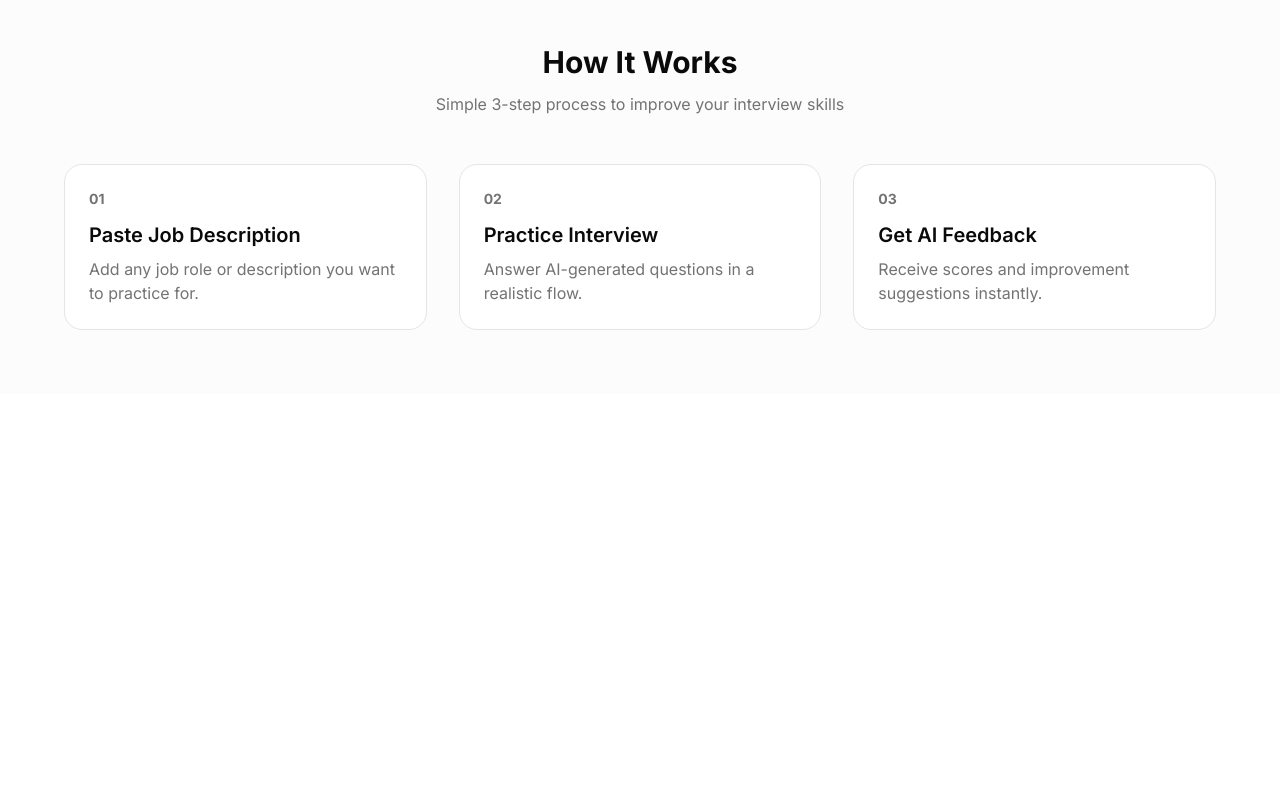
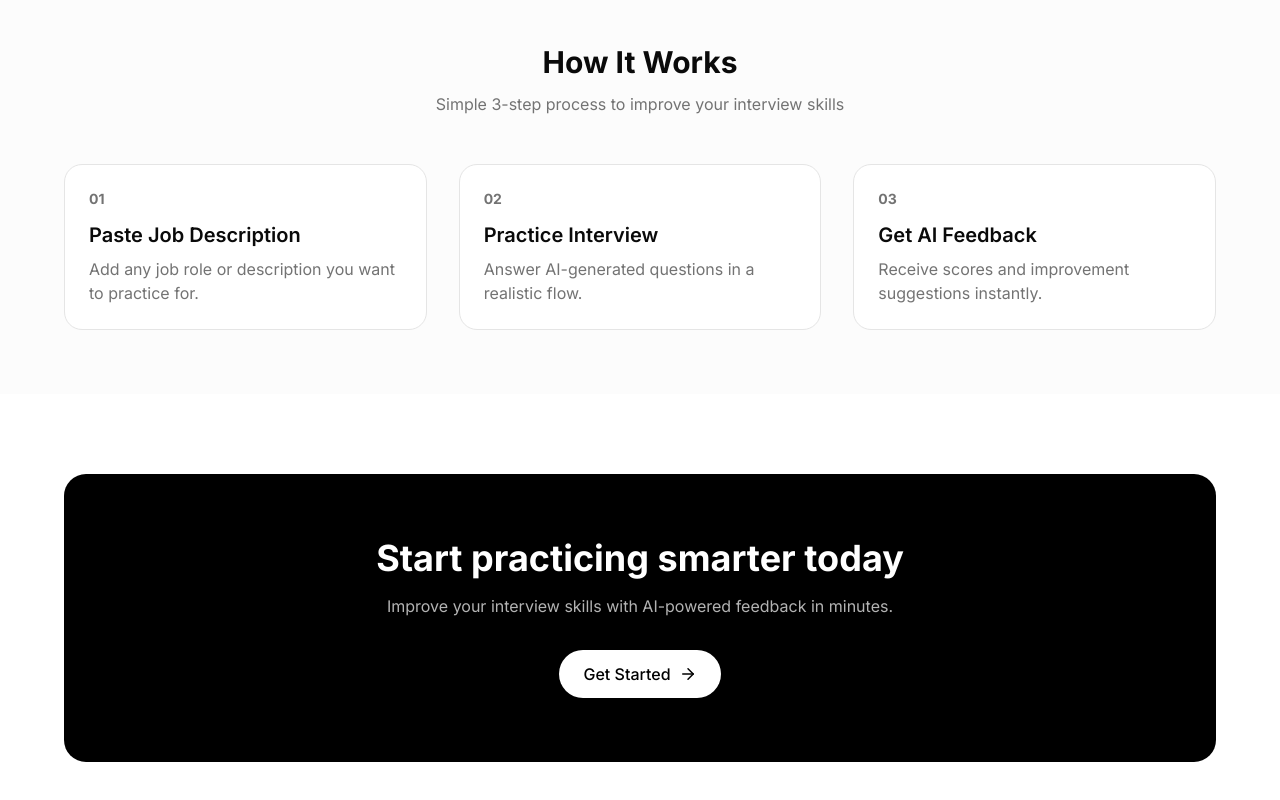
Before and after one commit to abd-005/IntervueAI, a Next.js app: page / in a window 1280 px wide. Shown: the part 992-1792 px from the top of the page. Before the commit the page ends 1386 px from the top, so only its background shows below. Built offline with nearby package versions, Linux system fonts and the light colour scheme.

Commit message:
Call To Action section implemented

```diff
--- a/src/app/page.tsx
+++ b/src/app/page.tsx
@@ -1,3 +1,4 @@
+import { CTA } from "@/components/CTA";
 import Features from "@/components/Features";
 import { Hero } from "@/components/Hero";
 import { HowItWorks } from "@/components/HowItWorks";
@@ -10,6 +11,7 @@ export default function Home() {
         <Hero />
         <Features />
         <HowItWorks />
+        <CTA />
     </main>
   );
 }
--- /dev/null
+++ b/src/components/CTA.tsx
@@ -0,0 +1,50 @@
+import { ArrowRight } from "lucide-react";
+
+export const CTA = () => {
+  return (
+    <section className="px-5 py-20">
+
+      <div className="mx-auto max-w-6xl">
+
+        <div className="
+          rounded-3xl
+          bg-black
+          text-white
+          p-10
+          md:p-16
+          text-center
+        ">
+
+          <h2 className="text-3xl md:text-4xl font-bold">
+            Start practicing smarter today
+          </h2>
+
+          <p className="mt-4 text-white/70">
+            Improve your interview skills with AI-powered feedback in minutes.
+          </p>
+
+          <button className="
+            mt-8
+            inline-flex
+            items-center
+            gap-2
+            rounded-full
+            bg-white
+            text-black
+            px-6
+            py-3
+            font-medium
+            hover:scale-105
+            transition
+          ">
+            Get Started
+            <ArrowRight size={18} />
+          </button>
+
+        </div>
+
+      </div>
+
+    </section>
+  );
+};
```
